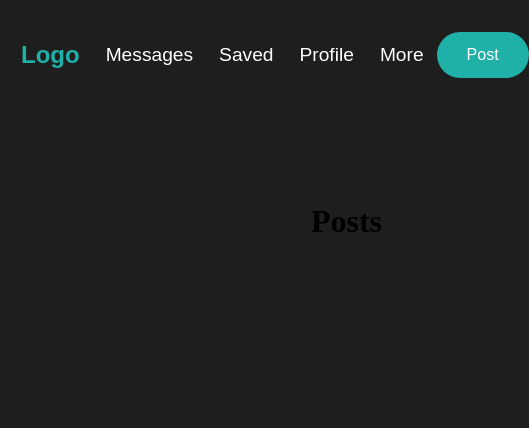
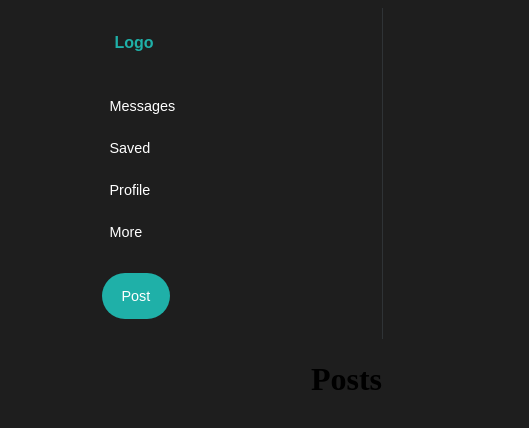
Before and after one commit to k4rpenko/Povidom, an Angular app in the folder Client/: page / in a window 390 px wide. Shown: the top 428 px of the page, 529 px wide, since content can reach past the window. Built offline with nearby package versions, Linux system fonts and the light colour scheme.

Commit message:
adaptive+

```diff
--- a/Client/src/app/content/Header/side-menu/side-menu.component.scss
+++ b/Client/src/app/content/Header/side-menu/side-menu.component.scss
@@ -8,6 +8,7 @@
   left: 0;
   top: 0;
   justify-content: flex-end;
+  transition: width 0.3s ease;
 }
 
 .side-menu {
@@ -19,6 +20,7 @@
   display: flex;
   flex-direction: column;
   align-items: flex-start;
+  transition: width 0.3s ease;
 }
 
 .side-menu h2 {
@@ -38,7 +40,7 @@
   border-radius: 100px;
   display: flex;
   align-items: center;
-  transition: background-color 0.3s;
+  transition: background-color 0.3s, transform 0.3s ease;
   cursor: pointer;
 }
 
@@ -54,8 +56,7 @@
   background-color: #1FB0A8;
   color: #fff;
   font-size: 1.2em;
-  padding-left: 110px;
-  padding-right: 110px;
+  padding: 0 110px;
   border: none;
   border-radius: 25px;
   cursor: pointer;
@@ -66,39 +67,114 @@
   background-color: #198a84;
 }
 
-/* Адаптивні стилі */
-@media (max-width: 1024px) {
+
+@media (max-width: 1397px) {
+  header {
+    width: 28%;
+  }
+
+  main {
+    width: 72%;
+  }
+
+  .post-button {
+    padding: 0 90px;
+  }
+}
+
+
+@media (max-width: 1200px) {
   header {
     width: 25%;
   }
 
-  .side-menu {
-    width: 100%;
+  main {
+    width: 75%;
+  }
+
+  .side-menu h2 {
+    font-size: 1.3em;
+  }
+
+  .menu-item {
+    font-size: 1.1em;
+    padding: 10px;
   }
 
   .post-button {
-    padding-left: 80px;
-    padding-right: 80px;
+    padding: 0 70px;
   }
 }
+
+
+@media (max-width: 1024px) {
+  header {
+    width: 20%;
+  }
+
+  main {
+    width: 80%;
+  }
+
+  .side-menu h2 {
+    font-size: 1.2em;
+  }
+
+  .menu-item {
+    font-size: 1em;
+    padding: 8px;
+  }
+
+  .post-button {
+    padding: 0 50px;
+  }
+}
+
 
 @media (max-width: 768px) {
   header {
     width: 100%;
     height: auto;
     position: relative;
-    border-right: none;
   }
 
-  .side-menu {
-    flex-direction: row;
-    align-items: center;
-    justify-content: space-around;
+  main {
+    width: 100%;
+    position: relative;
+  }
+
+  .side-menu h2 {
+    font-size: 1.1em;
+  }
+
+  .menu-item {
+    font-size: 1em;
   }
 
   .post-button {
-    padding-left: 30px;
-    padding-right: 30px;
+    font-size: 1em;
+    padding: 0 30px;
+  }
+}
+
+
+@media (max-width: 480px) {
+  header {
+    width: 100%;
+    justify-content: center;
+  }
+
+  .side-menu h2 {
     font-size: 1em;
   }
+
+  .menu-item {
+    font-size: 0.9em;
+    padding: 8px;
+  }
+
+  .post-button {
+    font-size: 0.9em;
+    padding: 0 20px;
+  }
 }
--- a/Client/src/app/content/Main/posts/posts.component.scss
+++ b/Client/src/app/content/Main/posts/posts.component.scss
@@ -7,20 +7,117 @@
   top: 0;
   justify-content: flex-end;
   z-index: 2;
+  transition: width 0.3s ease;
 }
 
-/* Адаптивні стилі */
-@media (max-width: 1024px) {
+
+@media (max-width: 1397px) {
+  header {
+    width: 28%;
+  }
+
+  main {
+    width: 72%;
+  }
+
+  .post-button {
+    padding: 0 90px;
+  }
+}
+
+
+@media (max-width: 1200px) {
+  header {
+    width: 25%;
+  }
+
   main {
     width: 75%;
   }
+
+  .side-menu h2 {
+    font-size: 1.3em;
+  }
+
+  .menu-item {
+    font-size: 1.1em;
+    padding: 10px;
+  }
+
+  .post-button {
+    padding: 0 70px;
+  }
 }
 
+
+@media (max-width: 1024px) {
+  header {
+    width: 20%;
+  }
+
+  main {
+    width: 80%;
+  }
+
+  .side-menu h2 {
+    font-size: 1.2em;
+  }
+
+  .menu-item {
+    font-size: 1em;
+    padding: 8px;
+  }
+
+  .post-button {
+    padding: 0 50px;
+  }
+}
+
+
 @media (max-width: 768px) {
-  main {
+  header {
     width: 100%;
     height: auto;
     position: relative;
-    margin-top: 80px;
+  }
+
+  main {
+    width: 100%;
+    position: relative;
+  }
+
+  .side-menu h2 {
+    font-size: 1.1em;
+  }
+
+  .menu-item {
+    font-size: 1em;
+  }
+
+  .post-button {
+    font-size: 1em;
+    padding: 0 30px;
   }
 }
+
+
+@media (max-width: 480px) {
+  header {
+    width: 100%;
+    justify-content: center;
+  }
+
+  .side-menu h2 {
+    font-size: 1em;
+  }
+
+  .menu-item {
+    font-size: 0.9em;
+    padding: 8px;
+  }
+
+  .post-button {
+    font-size: 0.9em;
+    padding: 0 20px;
+  }
+}
--- a/Client/src/app/content/page-not-found/test.component.scss
+++ b/Client/src/app/content/page-not-found/test.component.scss
@@ -1,3 +1,4 @@
+/* Основні стилі */
 .not-found-container {
   display: flex;
   flex-direction: column;
@@ -41,27 +42,39 @@
   border: none;
   border-radius: 30px;
   cursor: pointer;
-  transition: background-color 0.3s, transform 0.3s;
+  transition: background-color 0.3s, transform 0.3s ease;
 }
 
 .home-button:hover {
   background-color: #198a84;
 }
 
-/* Адаптивні стилі */
+
 @media (max-width: 1024px) {
+  .not-found-image {
+    width: 60%;
+    max-width: 350px;
+  }
+
   .not-found-title {
     font-size: 2.5em;
   }
 
   .not-found-message {
-    font-size: 1.3em;
+    font-size: 1.4em;
+  }
+
+  .home-button {
+    font-size: 1em;
+    padding: 12px 25px;
   }
 }
 
+
 @media (max-width: 768px) {
-  .not-found-container {
-    padding: 20px;
+  .not-found-image {
+    width: 70%;
+    max-width: 300px;
   }
 
   .not-found-title {
@@ -69,10 +82,32 @@
   }
 
   .not-found-message {
+    font-size: 1.3em;
+  }
+
+  .home-button {
+    font-size: 1em;
+    padding: 10px 20px;
+  }
+}
+
+
+@media (max-width: 480px) {
+  .not-found-image {
+    width: 80%;
+    max-width: 250px;
+  }
+
+  .not-found-title {
+    font-size: 1.8em;
+  }
+
+  .not-found-message {
     font-size: 1.2em;
   }
 
-  .not-found-image {
-    width: 80%;
+  .home-button {
+    font-size: 0.9em;
+    padding: 8px 16px;
   }
 }
```
